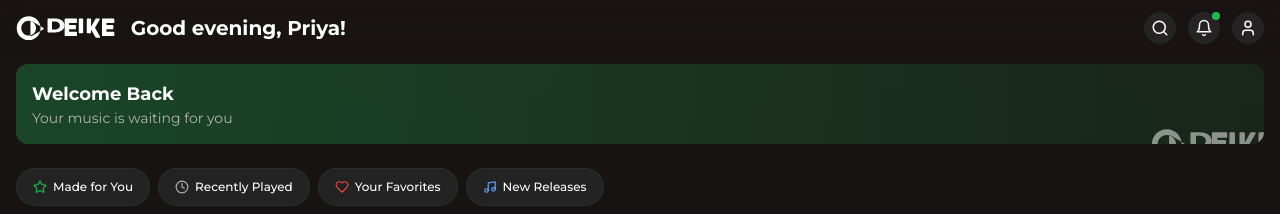
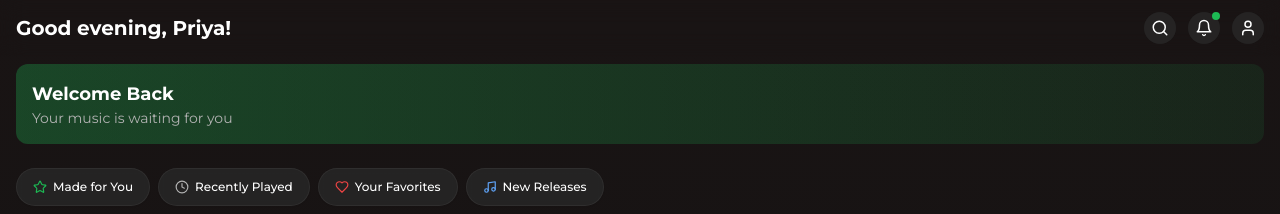
Before and after one commit to Ritik1221/spotify-gamification-mockup, a React (Vite) app: page / in a window 1280 px wide. Shown: the top 214 px of the page. Built offline with nearby package versions, Linux system fonts and the light colour scheme.

Commit message:
Remove logo from specified locations
Removes the logo from the header and welcome banner as requested.

```diff
--- a/src/components/layout/Header.tsx
+++ b/src/components/layout/Header.tsx
@@ -3,7 +3,6 @@ import React from 'react';
 import { ChevronLeft, Bell, Search, User, Settings } from 'lucide-react';
 import { useNavigate, Link } from 'react-router-dom';
 import { motion } from 'framer-motion';
-import SpotifyLogo from '../common/SpotifyLogo';
 
 interface HeaderProps {
   title?: string;
@@ -25,7 +24,7 @@ const Header: React.FC<HeaderProps> = ({
   showNotification = false,
   showProfile = false,
   showSettings = false,
-  showLogo = false,
+  showLogo = false, // This prop is kept for compatibility but won't be used anymore
   transparent = false
 }) => {
   const navigate = useNavigate();
@@ -46,10 +45,6 @@ const Header: React.FC<HeaderProps> = ({
             >
               <ChevronLeft size={20} />
             </motion.button>
-          )}
-
-          {showLogo && (
-            <SpotifyLogo size="md" variant="white" className="mr-2" />
           )}
 
           {title && (
--- a/src/pages/Index.tsx
+++ b/src/pages/Index.tsx
@@ -7,7 +7,6 @@ import DailyChallenge from '@/components/features/DailyChallenge';
 import { Star, Clock, Heart, Sparkles, Radio, Headphones, Music, Play } from 'lucide-react';
 import { motion } from 'framer-motion';
 import Avatar from '@/components/common/Avatar';
-import SpotifyLogo from '@/components/common/SpotifyLogo';
 
 const Index = () => {
   const [isLoading, setIsLoading] = useState(true);
@@ -167,7 +166,6 @@ const Index = () => {
         showSearch={true}
         showNotification={true}
         showProfile={true}
-        showLogo={true}
       />
 
       <main className="px-4 pt-2 pb-24">
@@ -183,9 +181,6 @@ const Index = () => {
               <div className="z-10">
                 <h2 className="font-bold text-lg">Welcome Back</h2>
                 <p className="text-sm text-spotify-muted">Your music is waiting for you</p>
-              </div>
-              <div className="absolute -right-5 -bottom-5 opacity-50">
-                <SpotifyLogo size="lg" variant="white" />
               </div>
             </motion.div>
           </section>
```
